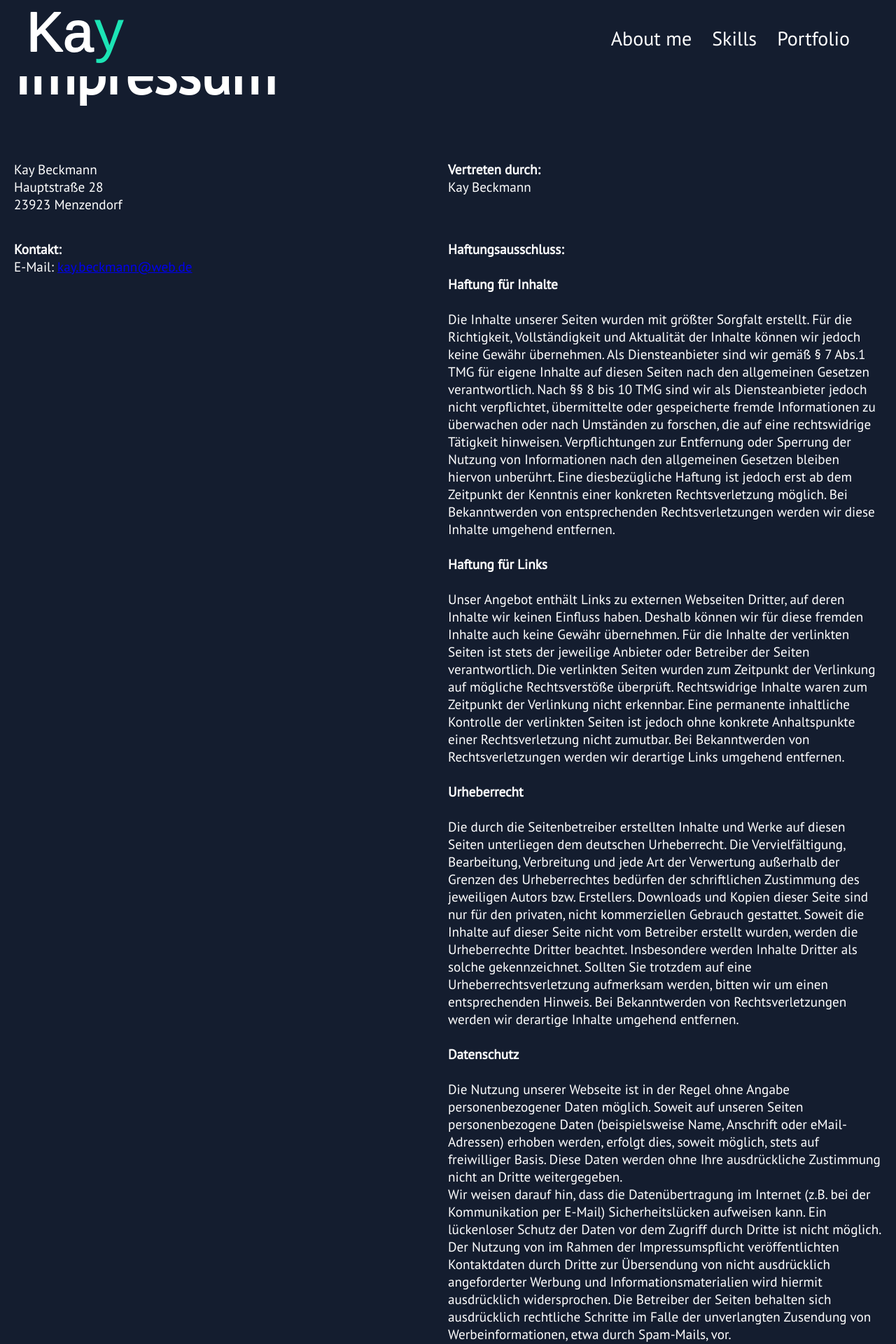
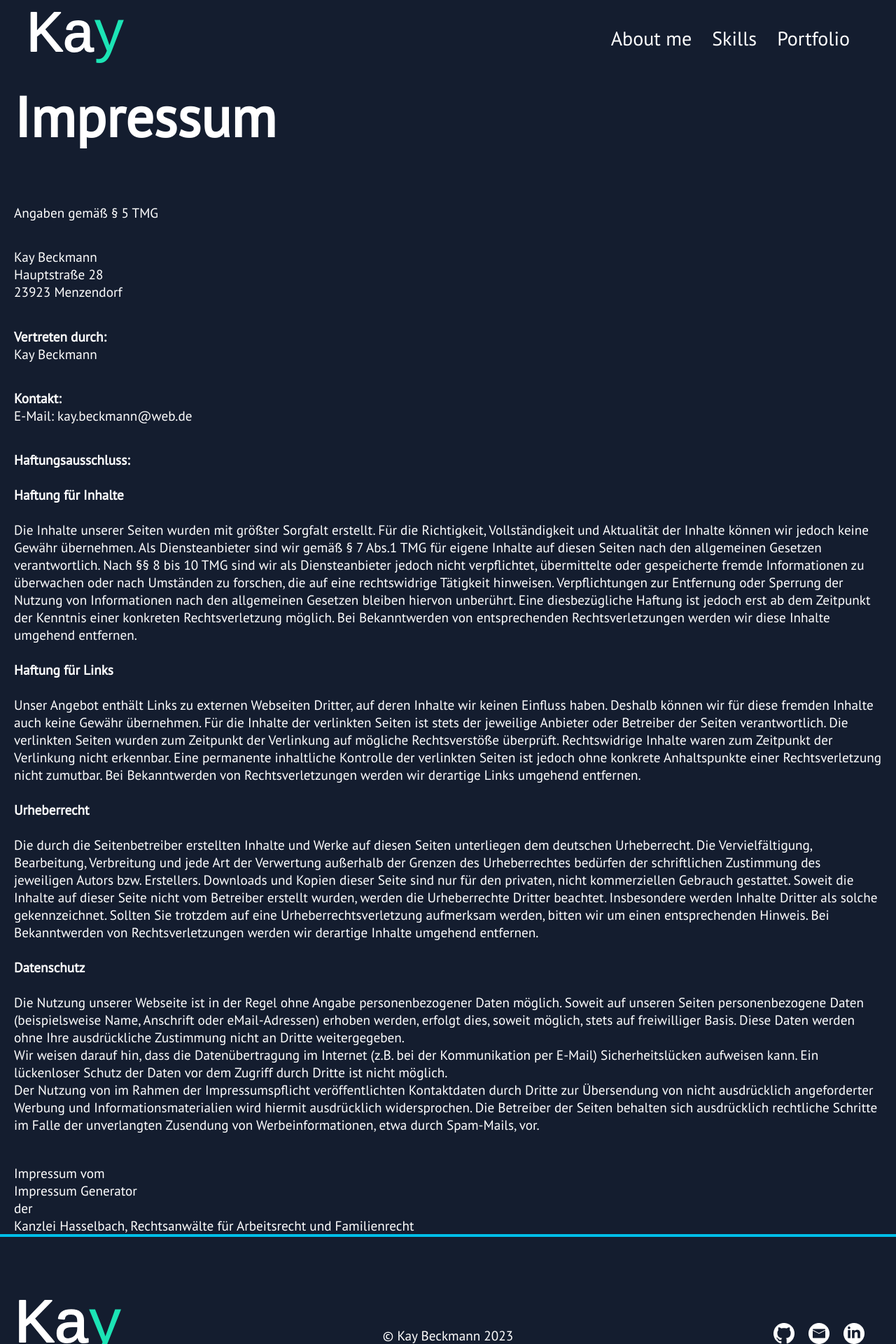
Before and after one commit to KayBeckmann/portfolio, an Angular app: page /impressum in a window 1280 px wide. Shown: the top 1920 px of the page at 70% size. Built offline with nearby package versions, Linux system fonts and the light colour scheme.

Commit message:
layout impressum

```diff
--- a/src/app/impressum/impressum.component.html
+++ b/src/app/impressum/impressum.component.html
@@ -14,7 +14,9 @@
   </p>
   <p>
     <strong>Kontakt:</strong> <br />
-    E-Mail: <a href="mailto:kay.beckmann@web.de">kay.beckmann@web.de</a><br />
+    E-Mail:
+    <a class="pointer" href="mailto:kay.beckmann@web.de">kay.beckmann@web.de</a
+    ><br />
   </p>
   <p>
     <strong>Haftungsausschluss: </strong><br /><br />
@@ -71,11 +73,12 @@
   </p>
   <br />
   Impressum vom
-  <a href="https://www.impressum-generator.de" target="_blank"
+  <a class="pointer" href="https://www.impressum-generator.de" target="_blank"
     >Impressum Generator</a
   >
   der
-  <a href="https://www.kanzlei-hasselbach.de/" target="_blank"
+  <a class="pointer" href="https://www.kanzlei-hasselbach.de/" target="_blank"
     >Kanzlei Hasselbach, Rechtsanwälte für Arbeitsrecht und Familienrecht</a
   >
 </div>
+<app-footer></app-footer>
--- a/src/app/impressum/impressum.component.scss
+++ b/src/app/impressum/impressum.component.scss
@@ -0,0 +1,13 @@
+.wrapper {
+  grid-template-columns: 1fr;
+  margin-top: 115px;
+}
+
+a {
+  color: white;
+  text-decoration: none;
+}
+
+h1 {
+  margin-top: 0;
+}
```
